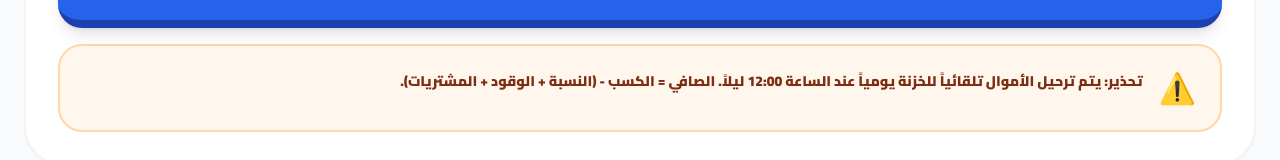
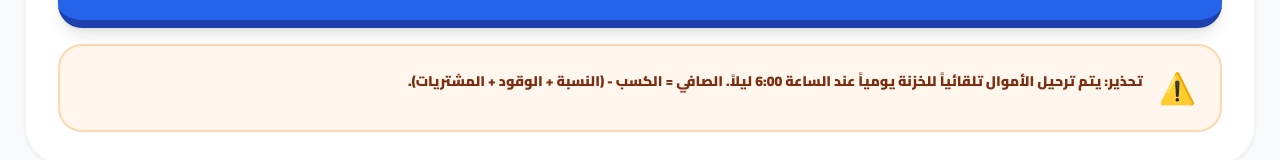
Before and after one commit to edehH/rider-wallet, a React (Vite) app: page / in a window 1280 px wide. Both pictures are taken after a click on the button 822 px from the left and 42 px from the top of the page. Shown: the part 254-414 px from the top of the page. Built offline with nearby package versions, Linux system fonts and the light colour scheme.

Commit message:
Update automatic funds transfer warning time to 6 PM

```diff
--- a/App.tsx
+++ b/App.tsx
@@ -260,7 +260,7 @@ const App: React.FC = () => {
                 <div className="p-6 bg-orange-50 border-2 border-orange-200 rounded-3xl flex items-start gap-4">
                   <span className="text-3xl">⚠️</span>
                   <p className="text-sm text-orange-900 font-black leading-relaxed">
-                    تحذير: يتم ترحيل الأموال تلقائياً للخزنة يومياً عند الساعة 12:00 ليلاً. الصافي = الكسب - (النسبة + الوقود + المشتريات).
+                    تحذير: يتم ترحيل الأموال تلقائياً للخزنة يومياً عند الساعة 6:00 ليلاً. الصافي = الكسب - (النسبة + الوقود + المشتريات).
                   </p>
                 </div>
               </div>
```
